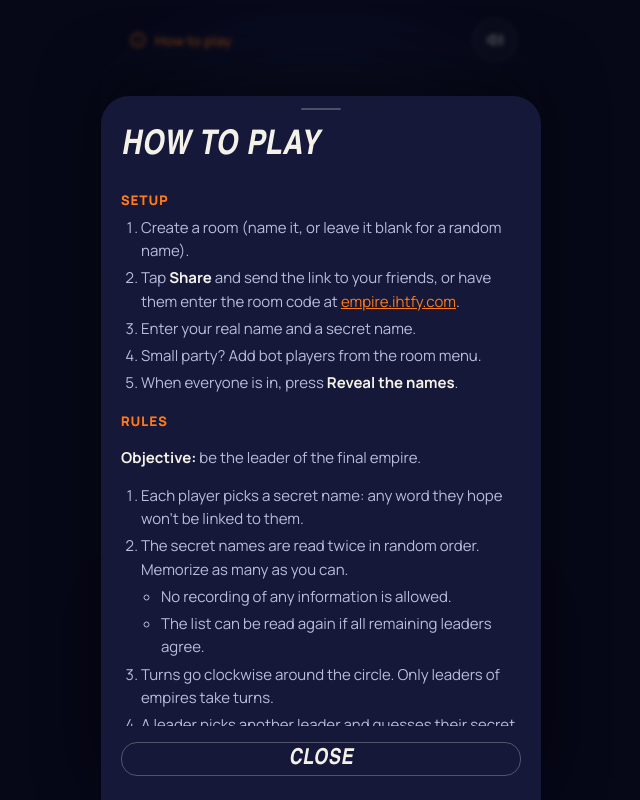
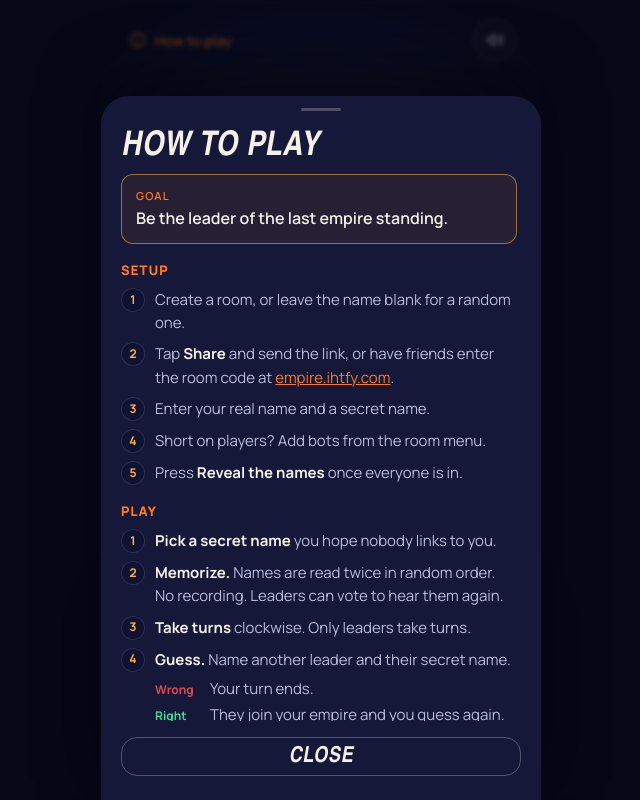
Before and after one commit to IHTFY/Empire, a plain HTML site: page public/index.html in a window 1280 px wide. Both pictures are taken after a click on the button "How to play". Shown: the whole page, without its empty margins (319-959 px from the left). Drawn offline with Linux system fonts and the light colour scheme; some packages are replaced by stand-ins of ours; no server answers; a web font is replaced by a local one.

Commit message:
Redesign How to play dialog for readability

```diff
--- a/public/index.html
+++ b/public/index.html
@@ -276,39 +276,37 @@
       <div class="sheet-grip"></div>
       <h2 id="rulesTitle" class="display sheet-title">How to play</h2>
       <div class="rules">
+        <p class="goal"><span>Goal</span>Be the leader of the last empire standing.</p>
+
         <h3>Setup</h3>
-        <ol>
-          <li>Create a room (name it, or leave it blank for a random name).</li>
-          <li>Tap <strong>Share</strong> and send the link to your friends, or have them enter the room code at <a href="https://empire.ihtfy.com">empire.ihtfy.com</a>.</li>
+        <ol class="steps">
+          <li>Create a room, or leave the name blank for a random one.</li>
+          <li>Tap <strong>Share</strong> and send the link, or have friends enter the room code at <a href="https://empire.ihtfy.com">empire.ihtfy.com</a>.</li>
           <li>Enter your real name and a secret name.</li>
-          <li>Small party? Add bot players from the room menu.</li>
-          <li>When everyone is in, press <strong>Reveal the names</strong>.</li>
+          <li>Short on players? Add bots from the room menu.</li>
+          <li>Press <strong>Reveal the names</strong> once everyone is in.</li>
         </ol>
-        <h3>Rules</h3>
-        <p><strong>Objective:</strong> be the leader of the final empire.</p>
-        <ol>
-          <li>Each player picks a secret name: any word they hope won't be linked to them.</li>
-          <li>The secret names are read twice in random order. Memorize as many as you can.
+
+        <h3>Play</h3>
+        <ol class="steps">
+          <li><strong>Pick a secret name</strong> you hope nobody links to you.</li>
+          <li><strong>Memorize.</strong> Names are read twice in random order. No recording. Leaders can vote to hear them again.</li>
+          <li><strong>Take turns</strong> clockwise. Only leaders take turns.</li>
+          <li><strong>Guess.</strong> Name another leader and their secret name.
             <ul>
-              <li>No recording of any information is allowed.</li>
-              <li>The list can be read again if all remaining leaders agree.</li>
+              <li><b class="no">Wrong</b> Your turn ends.</li>
+              <li><b class="yes">Right</b> They join your empire and you guess again.</li>
             </ul>
           </li>
-          <li>Turns go clockwise around the circle. Only leaders of empires take turns.</li>
-          <li>A leader picks another leader and guesses their secret name.
-            <ul>
-              <li>Wrong: their turn is over and the next leader guesses.</li>
-              <li>Right: that player joins their empire and they guess again.</li>
-            </ul>
-          </li>
-          <li>The winner is the last leader standing, whose secret name is never guessed.</li>
+          <li><strong>Win</strong> as the last leader whose name is never guessed.</li>
         </ol>
-        <h3>Notes</h3>
-        <ol>
-          <li>A conquered leader brings their whole empire with them.</li>
-          <li>Empire members work together to guess the other leaders' names and protect their own leader's.</li>
-          <li>Only leaders make official guesses; members can talk, but their guesses don't count as a turn.</li>
-        </ol>
+
+        <h3>Good to know</h3>
+        <ul class="tips">
+          <li>A conquered leader brings their whole empire along.</li>
+          <li>Members help guess and protect their leader's name.</li>
+          <li>Members may talk, but only leaders make official guesses.</li>
+        </ul>
       </div>
       <button type="button" class="btn btn-ghost sheet-close" data-close>Close</button>
     </dialog>
--- a/public/style.css
+++ b/public/style.css
@@ -482,6 +482,18 @@ dialog.sheet::backdrop { background: rgba(4, 5, 16, .6); backdrop-filter: blur(2
 .rules strong { color: var(--ink); }
 .rules ol, .rules ul { margin: 0; padding-left: 20px; }
 .rules li { margin: 4px 0; }
+.rules .goal { margin: 0 0 4px; padding: 12px 14px; border: 1px solid var(--lava-edge); border-radius: 12px; background: rgba(255, 122, 26, .08); color: var(--ink); font-size: 16px; font-weight: 600; }
+.rules .goal span { display: block; margin-bottom: 2px; font-size: 11px; letter-spacing: 1.2px; text-transform: uppercase; color: var(--gold); }
+.rules .steps { list-style: none; counter-reset: step; padding: 0; }
+.rules .steps > li { counter-increment: step; position: relative; margin: 8px 0; padding-left: 34px; min-height: 24px; }
+.rules .steps > li::before { content: counter(step); position: absolute; left: 0; top: 0; width: 24px; height: 24px; border-radius: 50%; display: grid; place-items: center; background: var(--field); border: 1px solid var(--line); color: var(--gold-hi); font-size: 12px; font-weight: 700; }
+.rules .steps ul { list-style: none; padding: 0; margin: 6px 0 0; }
+.rules .steps ul li { margin: 3px 0; }
+.rules .steps b { display: inline-block; min-width: 46px; margin-right: 6px; font-size: 12px; }
+.rules .steps b.no { color: var(--danger); }
+.rules .steps b.yes { color: var(--online); }
+.rules .tips { list-style: none; padding: 0; }
+.rules .tips li { padding: 8px 12px; margin: 6px 0; border-radius: 10px; background: var(--field); }
 
 .toast {
   position: fixed; left: 50%; bottom: max(104px, calc(env(safe-area-inset-bottom) + 88px)); z-index: 50;
```
